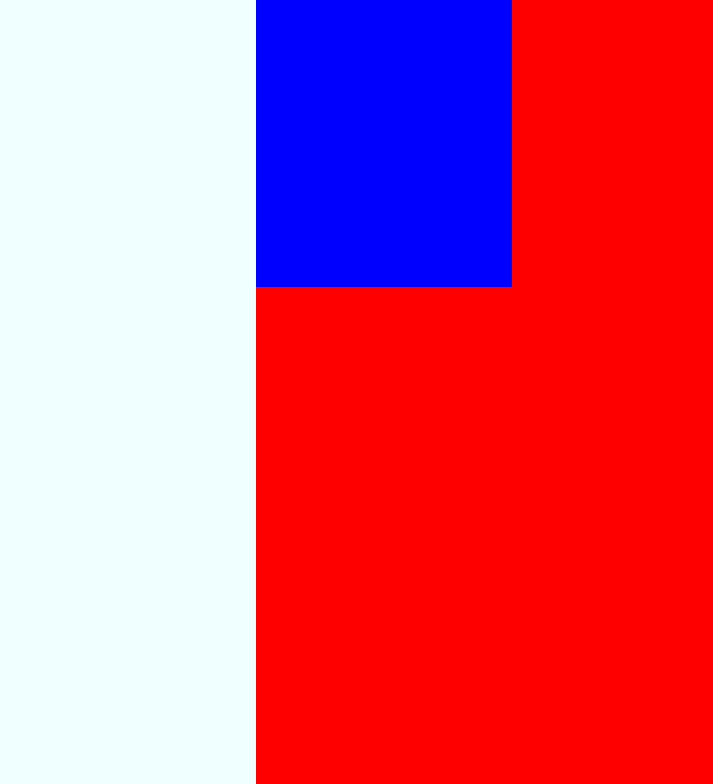
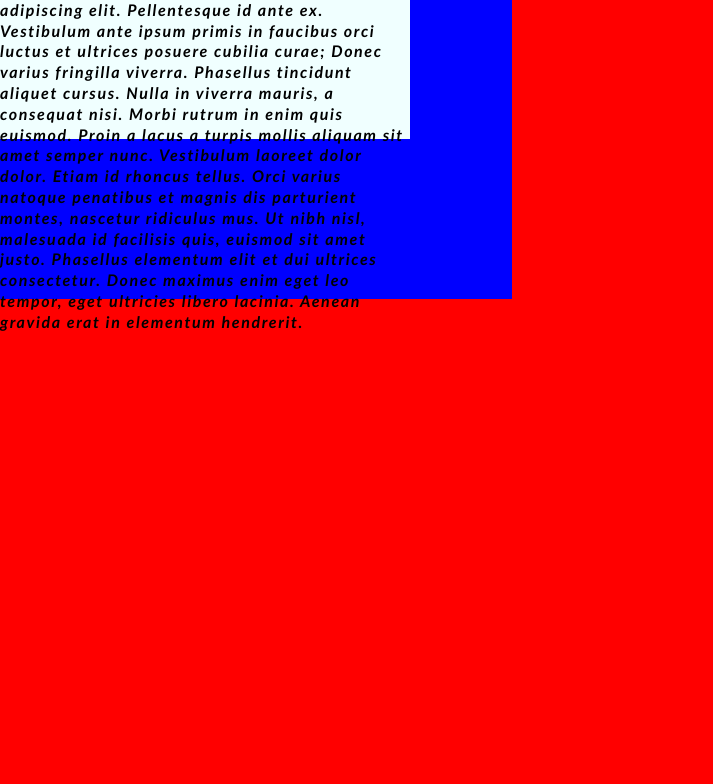
Before and after one commit to stac0100/week-6, a plain HTML site: page index.html in a window 1280 px wide. Shown: the part 75-859 px from the top of the page, without its empty margins (0-713 px from the left). After the commit the page ends 800 px from the top, so only its background shows below. Drawn offline with Linux system fonts and the light colour scheme.

Commit message:
using css typography

```diff
--- a/css/css.css
+++ b/css/css.css
@@ -51,6 +51,12 @@ table {
 /* ~~~~~~~~~~~~~~~~~~~~~~~~~~~~~~~~~~~~~~~~~~~~~~~~
                 Start of main page code
 ~~~~~~~~~~~~~~~~~~~~~~~~~~~~~~~~~~~~~~~~~~~~~~~~~~~*/
+html{
+    font-size: 22px;
+    /* set a default font family for the page
+    always provide a list of fonts as fall back options - end with a generic font type */
+    font-family: 'Gill Sans', 'Gill Sans MT', Calibri, 'Trebuchet MS', sans-serif;
+}
 
 body {
     background-color: red;
@@ -90,6 +96,21 @@ body {
 .using-percent {
     /* percent responds to the element's parent, in this case the element with the class .using-viewport */
     background-color: azure;
-    width: 50%;
-    height: 1000px;
+    width: 80%;
+    height: 50%;
+
+    /* CSS Typography Options */
+    font-size: 16px; /* you can set the font size ussing any unit of measurement - usually it's set
+    with px, em, or rem */
+    line-height: 1.3em; /* line height is often set using ems, so it's relative to the size of the font */
+
+    font-weight: bold; /* font weight is how thick the font is */
+    font-style: italic; /* font style adds things like italic */
+
+    letter-spacing: 0.1em; /* set the space bwetween letters (kerning) */
+
+    text-decoration: none; /* if you want to remove the underline from links,
+    set text-decoration to none */
+    /* if you have a list, use list-style to control the bullets */
+    list-style: none; /* this removes the bullets from a list (but it's already in the CSS reset) */
 }
--- a/index.html
+++ b/index.html
@@ -15,6 +15,8 @@
 
         <div class="using-viewport">
             <div class="using-percent">
+                Lorem ipsum dolor sit amet, consectetur adipiscing elit. Pellentesque id ante ex. Vestibulum ante ipsum primis in faucibus orci luctus et ultrices posuere cubilia curae; Donec varius fringilla viverra. Phasellus tincidunt aliquet cursus. Nulla in viverra mauris, a consequat nisi. Morbi rutrum in enim quis euismod. Proin a lacus a turpis mollis aliquam sit amet semper nunc. Vestibulum laoreet dolor dolor. Etiam id rhoncus tellus. Orci varius natoque penatibus et magnis dis parturient montes, nascetur ridiculus mus. Ut nibh nisl, malesuada id facilisis quis, euismod sit amet justo. Phasellus elementum elit et dui ultrices consectetur. Donec maximus enim eget leo tempor, eget ultricies libero lacinia. Aenean gravida erat in elementum hendrerit.
+
 
             </div>
         </div>
```
